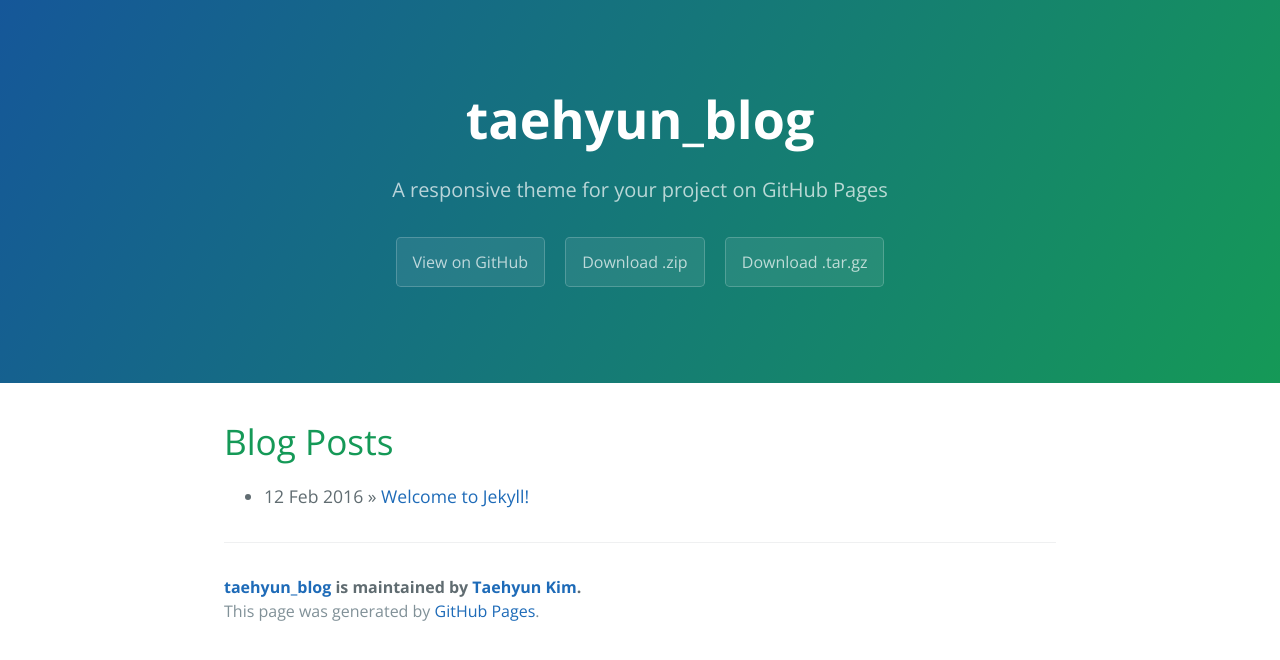
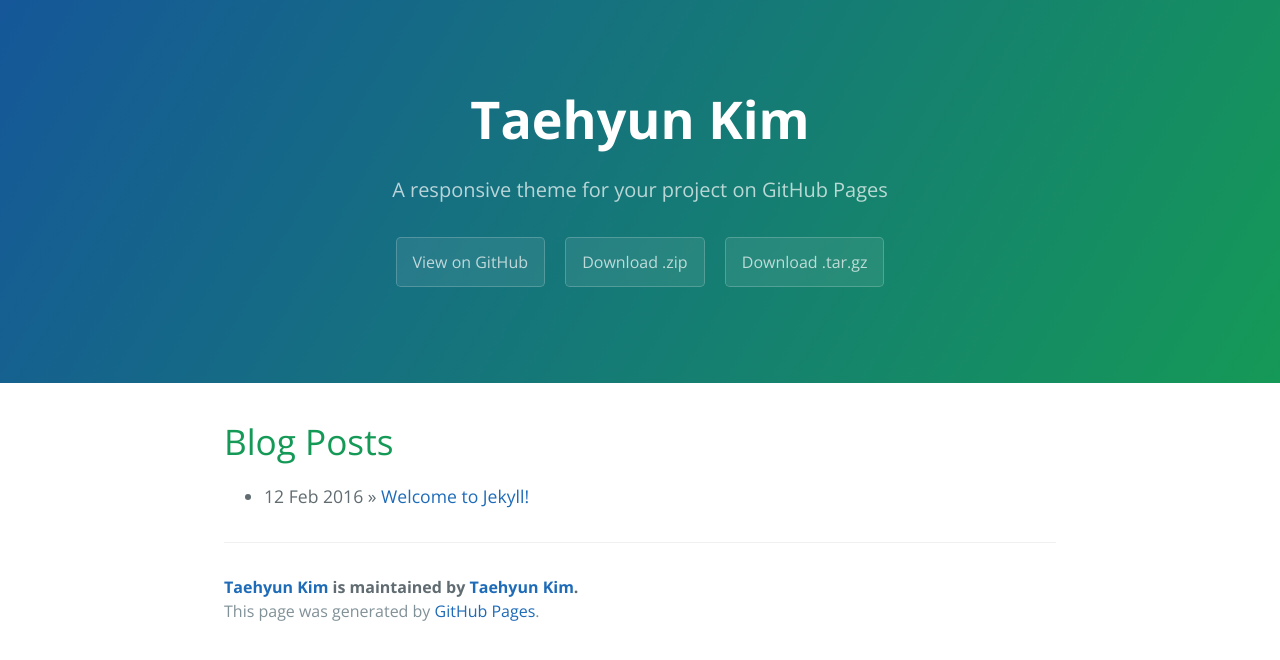
Before and after one commit to taehyunkim1527/taehyunkim1527, a Jekyll site: the page built from index.html, in a window 1280 px wide. Shown: the top 660 px of the page. Built offline with Jekyll 4.4.1, drawn with Linux system fonts in a browser that asks for light colours; the list of posts is cut into pages by our own code.

Commit message:
Update _config.yml

```diff
--- a/_config.yml
+++ b/_config.yml
@@ -1,5 +1,5 @@
 # Setup
-title:        taehyun_blog
+title:        Taehyun Kim
 tagline:      A responsive theme for your project on GitHub Pages
 baseurl:      "https://taehyunkim1527.github.io/taehyunkim1527/"
 paginate:     1
```
